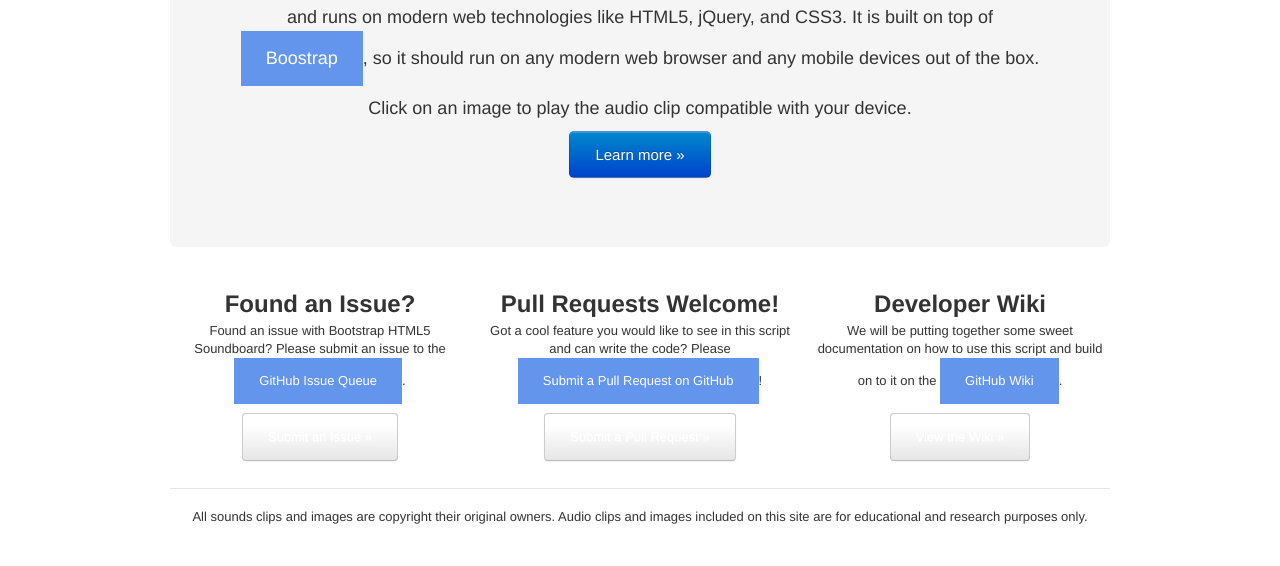
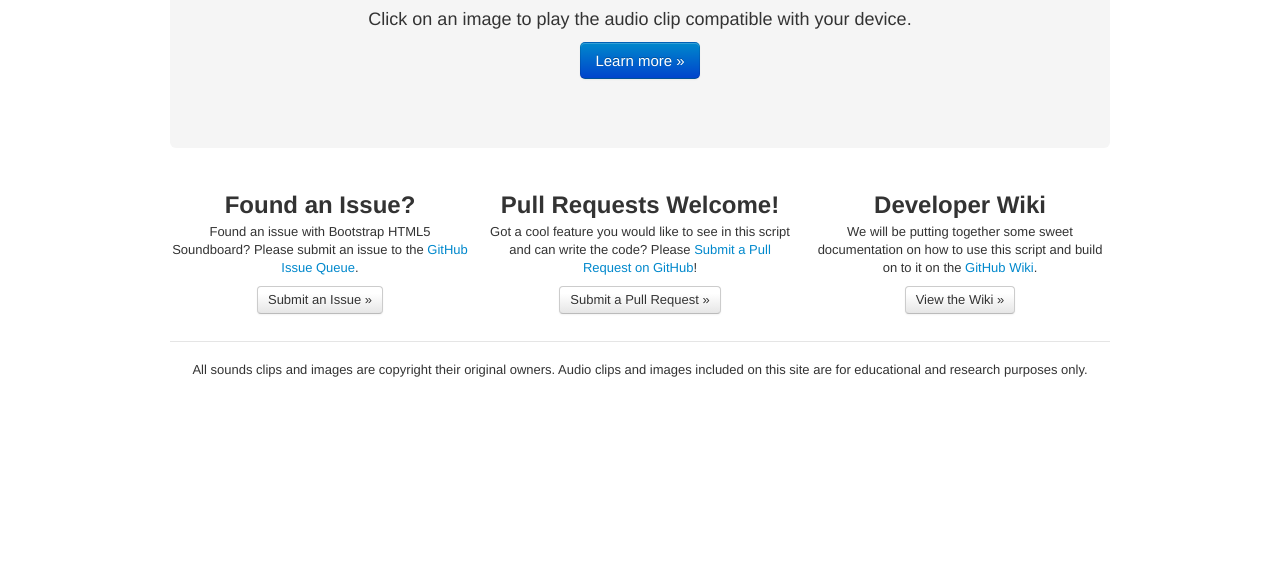
Before and after one commit to jaredmarangolo/jaredmarangolo.github.io, a plain HTML site: page bootstrap-html5-soundboard-1.0.1/soundboard.html in a window 1280 px wide. Shown: the part 444-1010 px from the top of the page. After the commit the page ends 863 px from the top, so only its background shows below. Drawn offline with nearby package versions, Linux system fonts and the light colour scheme.

Commit message:
Remove added link changes
Need to find a way to separate home/sb links from others

```diff
--- a/bootstrap-html5-soundboard-1.0.1/css/style.css
+++ b/bootstrap-html5-soundboard-1.0.1/css/style.css
@@ -27,5 +27,6 @@ audio{
 	opacity:.8;
 	filter:alpha(opacity=80)}
 
-a:link { color: white; text-decoration: none; background-color: #6495ED;
+/* a:link { color: white; text-decoration: none; background-color: #6495ED;
     padding: 14px 25px; text-align: center; max-width: 100%; display: inline-block; }
+*/
```
